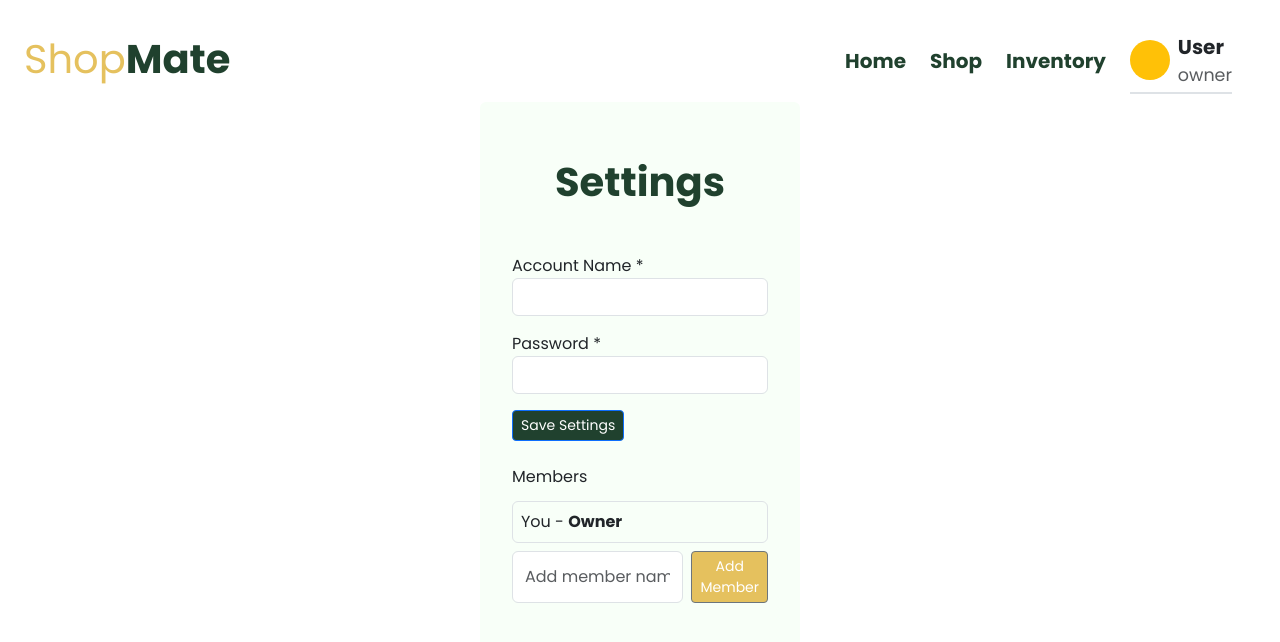
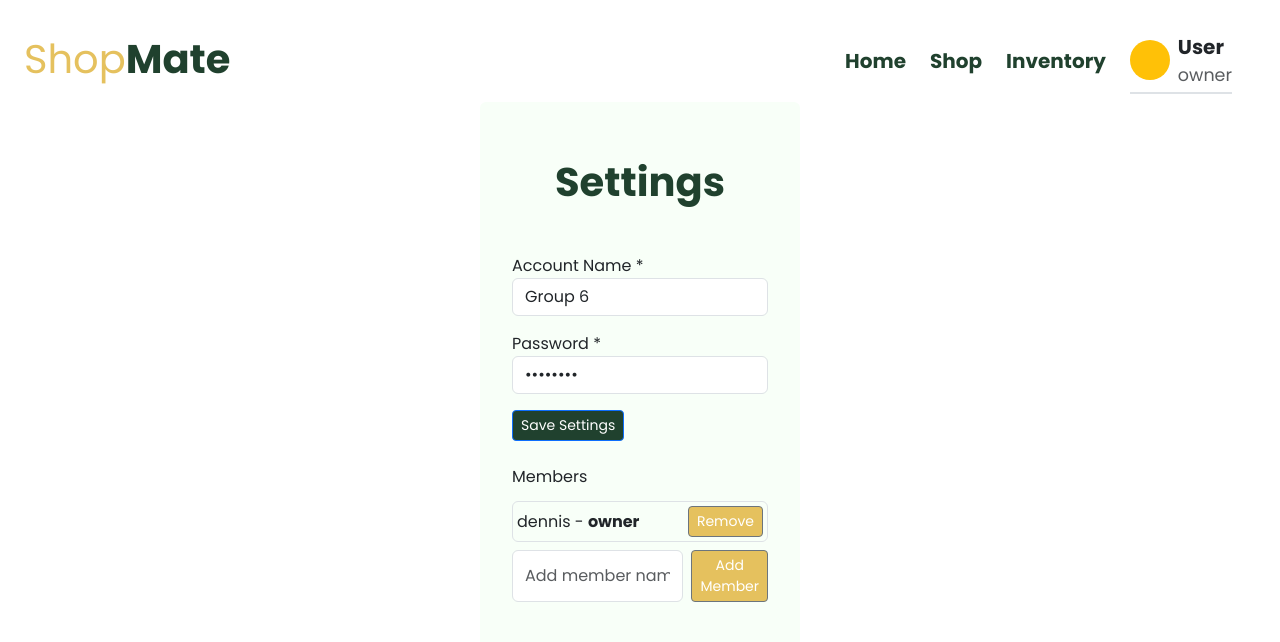
Before and after one commit to J-JMN/Phase2-Group6-project, a React (Vite) app: page /settings in a window 1280 px wide. Shown: the top 642 px of the page. Built offline with nearby package versions, Linux system fonts and the light colour scheme; data requests are answered from the project's data file.

Commit message:
Fetch from db.json for the settings page

```diff
--- a/db.json
+++ b/db.json
@@ -61,8 +61,8 @@
     }
   ],
   "account": {
-    "name": "Group 6",
-    "password": "password",
+    "accountName": "Group 6",
+    "accountPassword": "password",
     "members": [
       {
         "name": "dennis",
@@ -70,12 +70,7 @@
         "role": "owner",
         "id": "1"
       }
-    ],
-    "categories": [
-      "cleaning",
-      "groceries"
-    ],
-    "status": true
+    ]
   },
   "templates": [
     {
--- a/src/components/MemberManager.jsx
+++ b/src/components/MemberManager.jsx
@@ -1,31 +1,29 @@
 import React, { useState } from "react";
 
-const MemberManager = ({ members, setMembers }) => {
+export default function MemberManager({ members, onChange }) {
   const [newMember, setNewMember] = useState("");
 
-  const addMember = () => {
+  const handleAdd = () => {
     const name = newMember.trim();
     if (!name) return;
-    if (members.find((m) => m.name.toLowerCase() === name.toLowerCase()))
-      return;
-    setMembers([...members, { name, role: "Member" }]);
+    const updated = [...members, { name, role: "Member" }];
+    onChange(updated);
     setNewMember("");
   };
 
-  const removeMember = (index) => {
-    if (members[index].role === "Owner") return;
-    setMembers(members.filter((_, i) => i !== index));
+  const handleRemove = (idx) => {
+    const updated = members.filter((_, i) => i !== idx);
+    onChange(updated);
   };
 
   return (
     <div className="my-4">
       <label className="form-label">Members</label>
-
       <div className="w-100">
-        {members.map((member, index) => (
+        {members.map((member, i) => (
           <div
-            key={index}
-            className="d-flex justify-content-between align-items-center border p-2 rounded my-1"
+            key={i}
+            className="d-flex flex-row justify-content-between w-100 align-items-center border p-1 rounded my-1"
           >
             <span>
               {member.name} - <strong>{member.role}</strong>
@@ -33,8 +31,8 @@ const MemberManager = ({ members, setMembers }) => {
             {member.role !== "Owner" && (
               <button
                 type="button"
+                onClick={() => handleRemove(i)}
                 className="btn btn-sm btn-secondary custom-bg-secondary"
-                onClick={() => removeMember(index)}
               >
                 Remove
               </button>
@@ -42,7 +40,6 @@ const MemberManager = ({ members, setMembers }) => {
           </div>
         ))}
       </div>
-
       <div className="d-flex mt-2">
         <input
           type="text"
@@ -54,13 +51,11 @@ const MemberManager = ({ members, setMembers }) => {
         <button
           type="button"
           className="btn btn-sm btn-secondary custom-bg-secondary"
-          onClick={addMember}
+          onClick={handleAdd}
         >
           Add Member
         </button>
       </div>
     </div>
   );
-};
-
-export default MemberManager;
+}
--- a/src/hooks/useLocalSettings.js
+++ /dev/null
@@ -1,38 +0,0 @@
-import { useState, useEffect } from "react";
-import { toast } from "react-toastify";
-
-const STORAGE_KEY = "appSettings";
-const DEFAULT = {
-  accountName: "",
-  accountPassword: "",
-  categories: [],
-  members: [{ name: "You", role: "Owner" }],
-};
-
-export default function useLocalSettings() {
-  const [settings, setSettings] = useState(DEFAULT);
-
-  useEffect(() => {
-    const json = localStorage.getItem(STORAGE_KEY);
-    if (json) {
-      try {
-        setSettings(JSON.parse(json));
-      } catch {
-        toast.error("Corrupt settings, reset to defaults");
-        setSettings(DEFAULT);
-      }
-    }
-  }, []);
-
-  const saveSettings = (newSettings) => {
-    setSettings(newSettings);
-    try {
-      localStorage.setItem(STORAGE_KEY, JSON.stringify(newSettings));
-      toast.success("Settings saved successfully!");
-    } catch {
-      toast.error("Failed to save settings");
-    }
-  };
-
-  return { settings, saveSettings };
-}
--- /dev/null
+++ b/src/hooks/usePUT.js
@@ -0,0 +1,70 @@
+import { useState, useCallback } from 'react';
+import { toast } from 'react-toastify';
+
+const usePUT = (url) => {
+    const [data, setData] = useState(null);
+    const [loading, setLoading] = useState(false);
+    const [error, setError] = useState(null);
+
+    const putData = useCallback(async (body) => {
+        setLoading(true);
+        setError(null);
+
+        try {
+            const response = await fetch(url, {
+                method: 'PUT',
+                headers: {
+                  'Content-Type': 'application/json',
+                },
+                body: JSON.stringify(body),
+            });
+
+            if (!response.ok) {
+                throw new Error(`An error has occurred: ${response.status}`);
+            }
+
+            const result = await response.json();
+            setData(result);
+            toast.success("Settings saved successfully!");
+            return result;
+        } catch (err) {
+            setError(err);
+            toast.error("Failed to save settings!");
+        } finally {
+            setLoading(false);
+        }
+    }, [url]);
+
+    const removeMemberData = useCallback(async (updatedAccountData) => {
+        setLoading(true);
+        setError(null);
+
+        try {
+            const response = await fetch(url, {
+                method: 'PUT',
+                headers: {
+                    'Content-Type': 'application/json',
+                },
+                body: JSON.stringify(updatedAccountData),
+            });
+
+            if (!response.ok) {
+                throw new Error(`An error has occurred: ${response.status}`);
+            }
+
+            const result = await response.json();
+            setData(result);
+            toast.success("Member removed successfully!");
+            return result;
+        } catch (err) {
+            setError(err);
+            toast.error("Failed to remove member!");
+        } finally {
+            setLoading(false);
+        }
+    }, [url]);
+
+    return { data, loading, error, putData, removeMemberData };
+};
+
+export default usePUT;
--- a/src/pages/Settings.jsx
+++ b/src/pages/Settings.jsx
@@ -1,20 +1,44 @@
-import React from "react";
-import useLocalSettings from "../hooks/useLocalSettings";
+import React, { useEffect, useState } from "react";
+import usePUT from "../hooks/usePUT";
 import SettingsForm from "../components/SettingsForm";
 import MemberManager from "../components/MemberManager";
-import { ToastContainer } from "react-toastify";
-import "react-toastify/dist/ReactToastify.css";
 
-const SettingsPage = () => {
-  const { settings, saveSettings } = useLocalSettings();
+export default function SettingsPage() {
+  const [account, setAccount] = useState(null);
+  const { putData, loading, error } = usePUT("http://localhost:3000/account");
 
-  const handleSubmit = (values) => {
+  // Fetch account data from db.json
+  useEffect(() => {
+    fetch("http://localhost:3000/account")
+      .then((res) => res.json())
+      .then((data) => {
+        setAccount({
+          accountName: data.accountName,
+          accountPassword: data.accountPassword,
+          members: data.members,
+        });
+      })
+      .catch((err) => {
+        console.error("Error fetching account data:", err);
+      });
+  }, []);
+
+  if (!account) return <p>Loading...</p>;
+  if (loading) return <p>Saving...</p>;
+  if (error) return <p>Error saving settings.</p>;
+
+  const saveAccount = async (updatedFields) => {
     const updated = {
-      accountName: values.accountName,
-      accountPassword: values.accountPassword,
-      members: settings.members,
+      accountName: updatedFields.accountName ?? account.accountName,
+      accountPassword: updatedFields.accountPassword ?? account.accountPassword,
+      members: updatedFields.members ?? account.members,
     };
-    saveSettings(updated);
+    setAccount(updated);
+    await putData({
+      accountName: updated.accountName,
+      accountPassword: updated.accountPassword,
+      members: updated.members,
+    });
   };
 
   return (
@@ -31,24 +55,19 @@ const SettingsPage = () => {
 
         <SettingsForm
           initialValues={{
-            accountName: settings.accountName,
-            accountPassword: settings.accountPassword,
+            accountName: account.accountName,
+            accountPassword: account.accountPassword,
           }}
-          onSubmit={handleSubmit}
-        />
-
-
-        <MemberManager
-          members={settings.members}
-          setMembers={(mems) =>
-            saveSettings({ ...settings, members: mems })
+          onSubmit={({ accountName, accountPassword }) =>
+            saveAccount({ accountName, accountPassword })
           }
         />
 
-        <ToastContainer position="top-right" autoClose={3000} />
+        <MemberManager
+          members={account.members}
+          onChange={(members) => saveAccount({ members })}
+        />
       </div>
     </div>
   );
-};
-
-export default SettingsPage;
+}
```
Also changed, not shown: src/components/SettingsForm.jsx (+7 -24 lines), src/hooks/useAccountData.js (added, +25 -0 lines), src/hooks/useCategories.js (added, +22 -0 lines).
